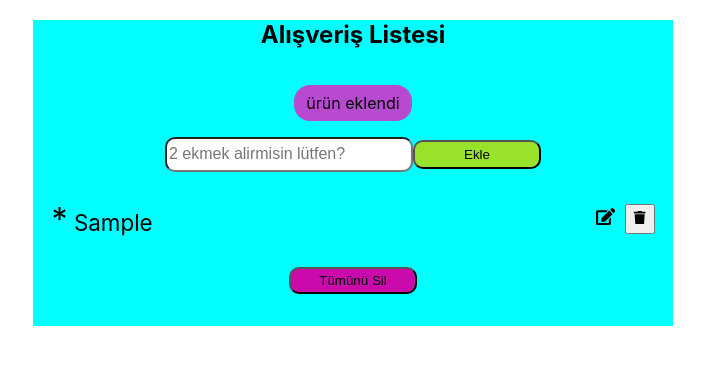
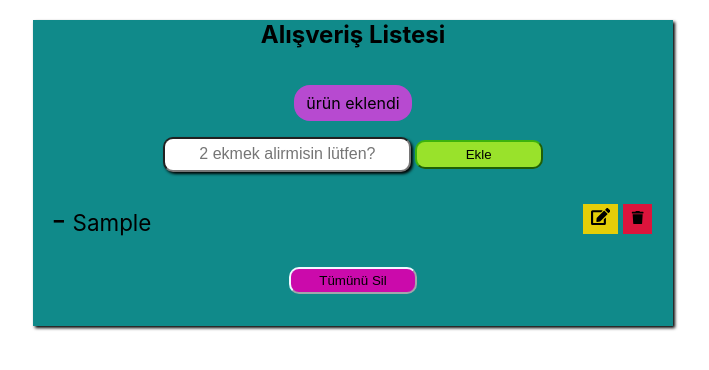
Before and after one commit to aydogdu-ali/react_market_for_man, a React (Create React App) app: page / in a window 1280 px wide. Both pictures are taken after typing "Sample" into the empty fields and a click on the button "Ekle". Shown: the top 370 px of the page, without its empty margins (287-996 px from the left). Built offline with nearby package versions, Linux system fonts and the light colour scheme.

Commit message:
finished

```diff
--- a/src/App.css
+++ b/src/App.css
@@ -2,9 +2,10 @@
 
 .App {
   text-align: center;
-  background-color: aqua;
+  background-color: rgb(16, 138, 138);
   width: 50vw;
   padding-bottom: 2rem;
+  box-shadow: 2px 2px 3px;
 }
 
 input {
@@ -12,14 +13,20 @@ input {
   height: 1.8rem;
   border-radius: 10px;
   font-size: 1.0rem;
-  text-align: justify;
+   box-shadow: 2px 2px 3px;
+}
+
+input::placeholder{
+  text-align: center;
 }
 
 .ekle-btn {
   width: 8rem;
   height: 1.8rem;
+  margin-left: 0.2rem;
   background-color: rgb(153, 226, 43);
   border-radius: 10px;
+   border-color: rgb(60, 179, 13);
 }
 
 .temizle-btn {
@@ -27,6 +34,7 @@ input {
   height: 1.7rem;
   background-color: rgb(203, 10, 171);
   border-radius: 10px;
+  border-color: aliceblue;
 }
 
 /* Alert.jsx component css*/
@@ -76,13 +84,19 @@ small{
   justify-content: space-evenly;
 }
 
-.edit-btn,
-.delete-btn {
-  background: transparent;
+
+.del-btn {
+  background-color: crimson;
+ border-color: transparent;
+  cursor: pointer;
+  margin: 0 0.15rem;
+}
+
+
+.edit-btn {
+  font-size: 1.2rem;
+  background-color: rgb(228, 206, 8);
   border-color: transparent;
   cursor: pointer;
   margin: 0 0.15rem;
 }
-.edit-btn {
-  font-size: 1.2rem;
-}
--- a/src/App.js
+++ b/src/App.js
@@ -33,7 +33,7 @@ const handleSubmit= (e)=>{
   showAlert(true,"danger","lütfen ürün ekleyin")
 
   }
-  // ürün versa ve değiştirilmek isteniyorsa
+  // ürün varsa ve değiştirilmek isteniyorsa
   else if (text && edit){
     setList(
       list.map((item)=>{
--- a/src/components/List.jsx
+++ b/src/components/List.jsx
@@ -1,6 +1,7 @@
 import React from 'react'
-import {FaEdit, FaTrash} from "react-icons/fa"
+import {FaEdit, FaTrash} from "react-icons/fa" // react-icons kütüphanesinden import ediyoruz.
 
+// prosp ile gelen veri ve fonksiyonları yakalıyorum.
 const List = ({ list, removeItem, editItem }) => {
   return (
     <div className="list">
@@ -10,7 +11,7 @@ const List = ({ list, removeItem, editItem }) => {
           <div className="list-item" key={id}>
             <p>
 
-              <small>*</small> {title}
+              <small>-</small> {title}
             </p>
             <div className="btn">
               <button className="edit-btn">
```
